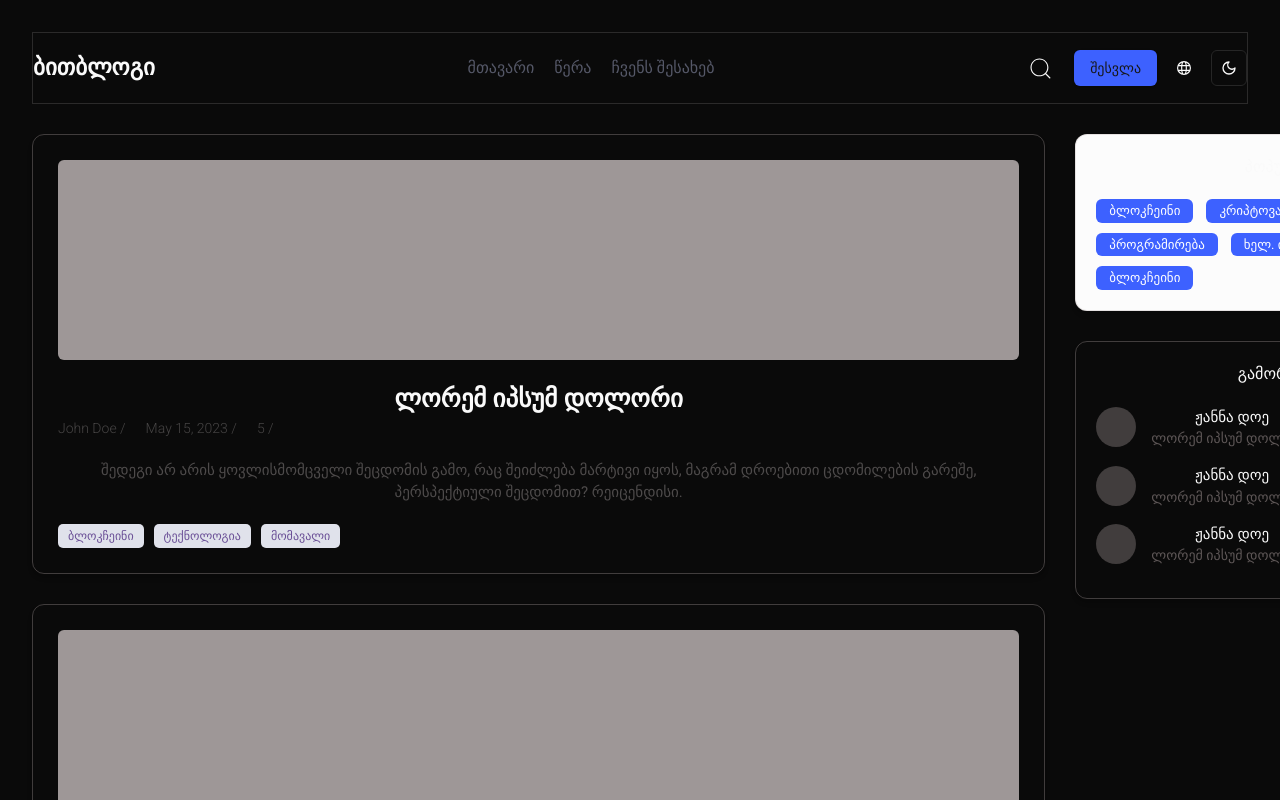
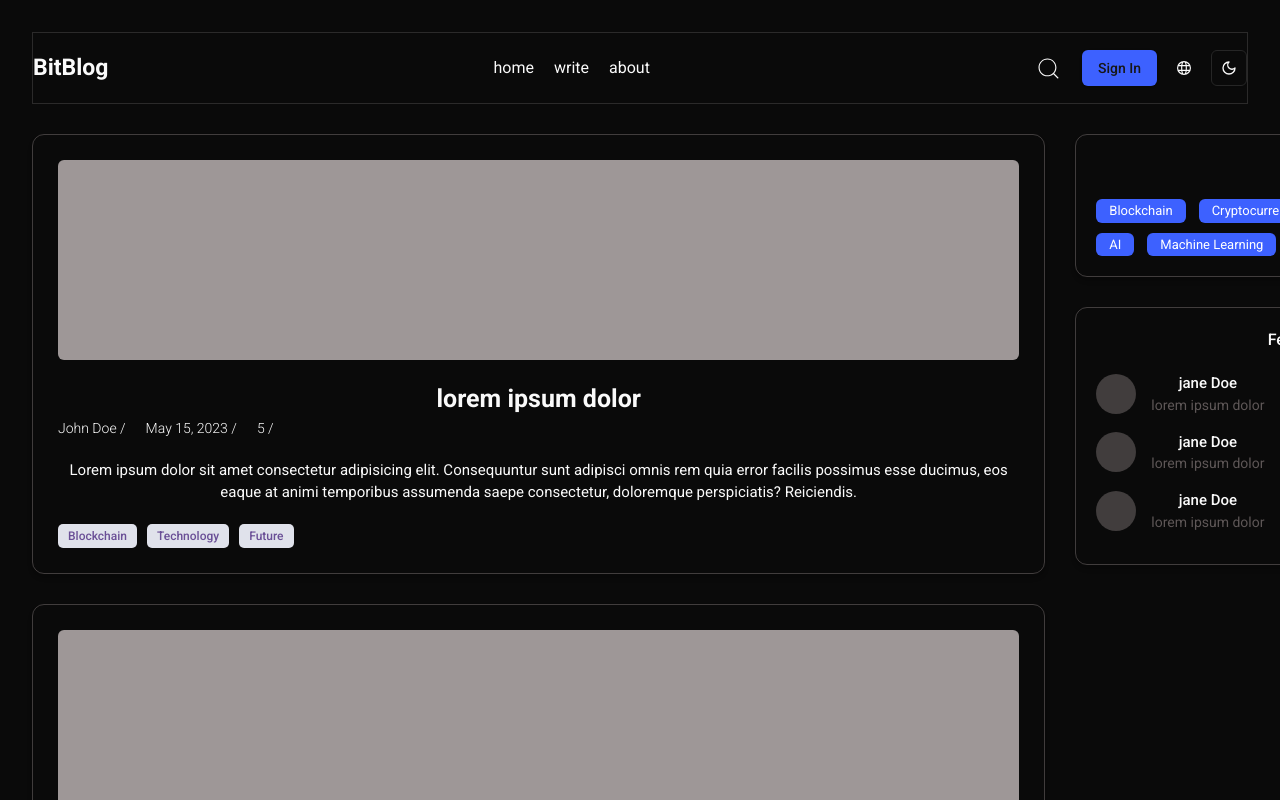
Before and after one commit to Tazo-gociridze/blog-application, a React (Vite) app: page / in a window 1280 px wide. Shown: the top 800 px of the page. Built offline with nearby package versions, Linux system fonts and the light colour scheme.

Commit message:
dark mode added

```diff
--- a/src/components/Header/components/header-nav/Header-nav.tsx
+++ b/src/components/Header/components/header-nav/Header-nav.tsx
@@ -5,7 +5,7 @@ import { Link } from "react-router-dom";
 const HeaderNav: FC = () => {
   const {t} = useTranslation()
   return (
-    <div className="header-nav flex gap-[20px] font-[400] text-[#555868]">
+    <div className="header-nav flex gap-[20px] font-[400]">
       <Link to={'/'}>{t("nav-home")}</Link>
       <Link to={'/'}>{t("nav-write")}</Link>
       <Link to={'/'}>{t("nav-about")}</Link>
--- a/src/i18next/index.ts
+++ b/src/i18next/index.ts
@@ -96,8 +96,8 @@ i18n.use(initReactI18next).init({
       },
     },
   },
-  lng: "ka",
-  fallbackLng: "en",
+  lng: "en",
+  fallbackLng: "ka",
 
   interpolation: {
     escapeValue: false,
--- a/src/pages/Home/components/Blog/BlogText/BlogText.tsx
+++ b/src/pages/Home/components/Blog/BlogText/BlogText.tsx
@@ -6,12 +6,12 @@ const BlogText: FC<{data: BlogDataInterface}> = ({data}) => {
   return (
     <div className="mt-[20px]">
       <h2 className="text-[25px] font-[700]">{data.title}</h2>
-      <div className="flex gap-[20px] text-[14px] font-[300] text-[#464444]">
+      <div className="flex gap-[20px] text-[14px] font-[300]">
         <span>{data.blogCreator} /</span>
         <span>{data.createDate} /</span>
         <span>{data.readTime} /</span>
       </div>
-      <p className="mt-[20px] text-[15px] text-[#4e4b4b]">{data.description}</p>
+      <p className="mt-[20px] text-[15px]">{data.description}</p>
     </div>
   );
 };
--- a/src/pages/Home/views/PopularFeatures/PopularFeatures.tsx
+++ b/src/pages/Home/views/PopularFeatures/PopularFeatures.tsx
@@ -8,7 +8,7 @@ const PopularFeatures: FC = () => {
   return (
     <div>
       <div className="">
-        <div className="rounded-xl border-[1px] border-[#b4a9a952] bg-[#FCFCFC] p-[20px] shadow-md">
+        <div className="rounded-xl border-[1px] border-[#b4a9a952] p-[20px] shadow-md">
           <h3 className="font-[500]">{t("title-popular-tags")}</h3>
           <PopularTags />
         </div>
```
